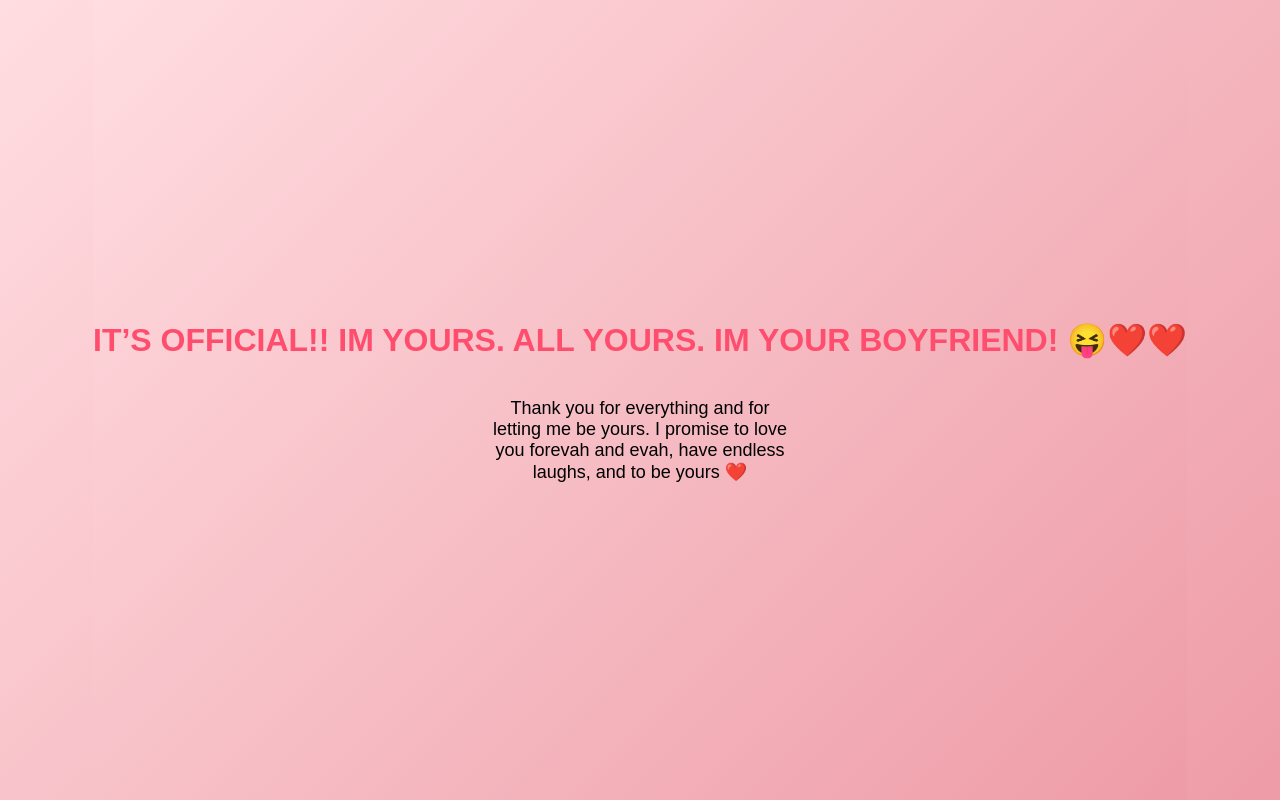
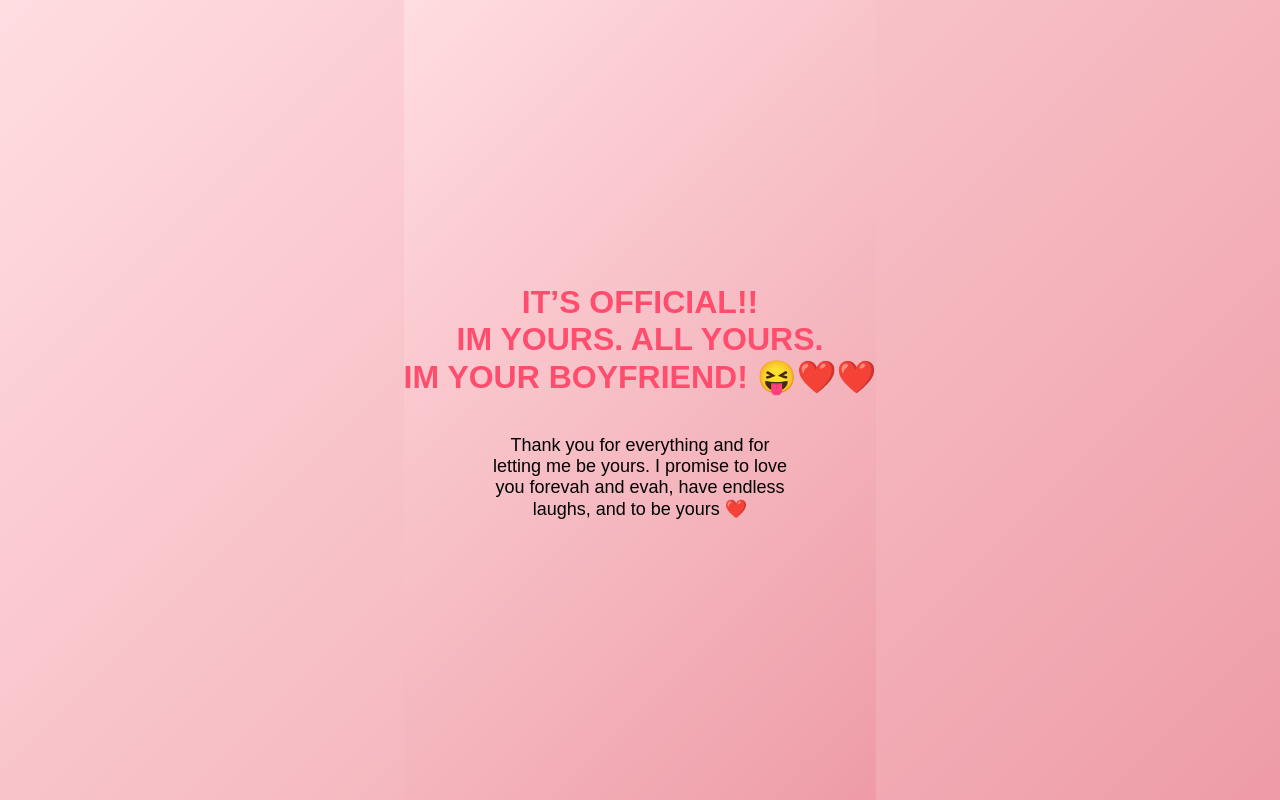
Before and after one commit to amarahamed2006-create/May-I-be-yours-, a plain HTML site: page index.html in a window 1280 px wide. Both pictures are taken after a click on the button "Yes 💗". Drawn offline with Linux system fonts and the light colour scheme.

Commit message:
index.html

```diff
--- a/index.html
+++ b/index.html
@@ -193,7 +193,8 @@ function sayYes() {
       background:linear-gradient(135deg,#ffdde1,#ee9ca7);
       font-family:Arial;
     ">
-      <h1 style="color:#ff4d6d;">IT’S OFFICIAL!! IM YOURS. ALL YOURS.
+      <h1 style="color:#ff4d6d;">IT’S OFFICIAL!!<br>
+      IM YOURS. ALL YOURS.<br>
       IM YOUR BOYFRIEND! 😝❤️❤️</h1>
       <p style="font-size:18px; max-width:300px;">
         Thank you for everything and for letting me be yours.
```
